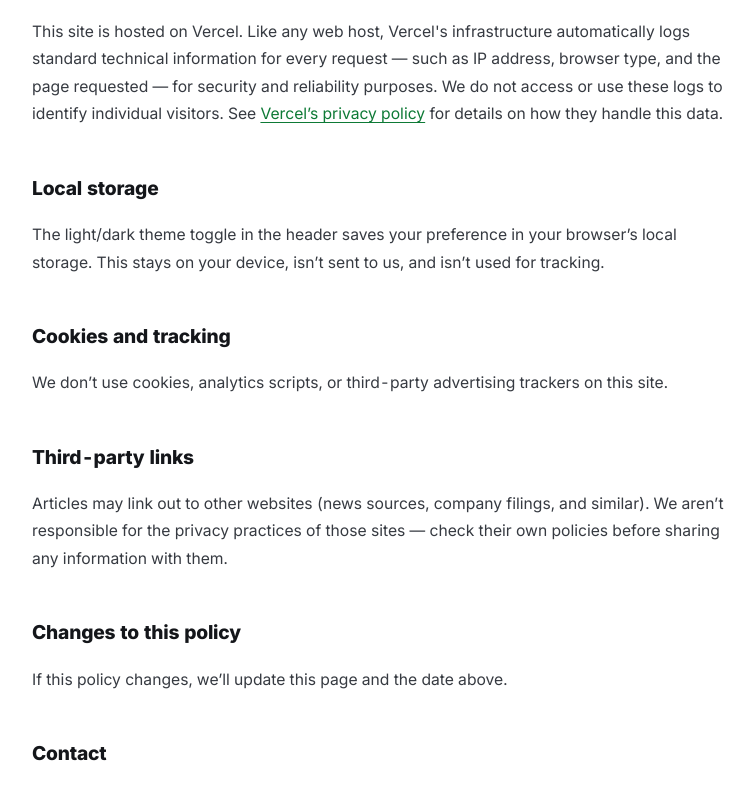
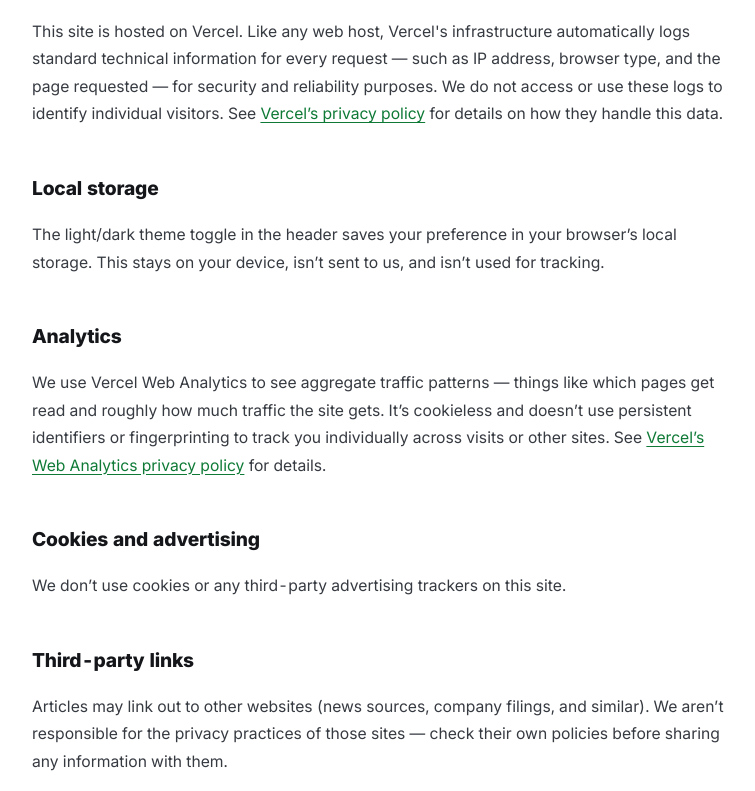
Before and after one commit to SuhaasMandava/Closing-Bell-Daily, a Next.js app: page /privacy in a window 1280 px wide. Shown: the part 565-1356 px from the top of the page, without its empty margins (256-1011 px from the left). Built offline with nearby package versions, Linux system fonts and the light colour scheme; no server answers.

Commit message:
Add Vercel Web Analytics and update the privacy policy to disclose it

```diff
--- a/app/layout.tsx
+++ b/app/layout.tsx
@@ -1,5 +1,6 @@
 import type { Metadata } from "next";
 import Link from "next/link";
+import { Analytics } from "@vercel/analytics/next";
 import { Inter, JetBrains_Mono } from "next/font/google";
 import Ticker from "@/components/Ticker";
 import ThemeToggle from "@/components/ThemeToggle";
@@ -113,6 +114,8 @@
             <Link href="/">↑ Latest</Link>
           </div>
         </footer>
+
+        <Analytics />
       </body>
     </html>
   );
--- a/app/privacy/page.tsx
+++ b/app/privacy/page.tsx
@@ -54,10 +54,27 @@
           isn&rsquo;t sent to us, and isn&rsquo;t used for tracking.
         </p>
 
-        <h2>Cookies and tracking</h2>
+        <h2>Analytics</h2>
         <p>
-          We don&rsquo;t use cookies, analytics scripts, or third-party
-          advertising trackers on this site.
+          We use Vercel Web Analytics to see aggregate traffic patterns —
+          things like which pages get read and roughly how much traffic the
+          site gets. It&rsquo;s cookieless and doesn&rsquo;t use persistent
+          identifiers or fingerprinting to track you individually across
+          visits or other sites. See{" "}
+          <a
+            href="https://vercel.com/docs/analytics/privacy-policy"
+            target="_blank"
+            rel="noopener noreferrer"
+          >
+            Vercel&rsquo;s Web Analytics privacy policy
+          </a>{" "}
+          for details.
+        </p>
+
+        <h2>Cookies and advertising</h2>
+        <p>
+          We don&rsquo;t use cookies or any third-party advertising trackers
+          on this site.
         </p>
 
         <h2>Third-party links</h2>
--- a/package.json
+++ b/package.json
@@ -8,6 +8,7 @@
     "start": "next start"
   },
   "dependencies": {
+    "@vercel/analytics": "^2.0.1",
     "gray-matter": "^4.0.3",
     "next": "^16.3.0",
     "next-mdx-remote": "^6.0.0",
```
Also changed, not shown: 1 other file (tests, documents, lock files or other folders).
